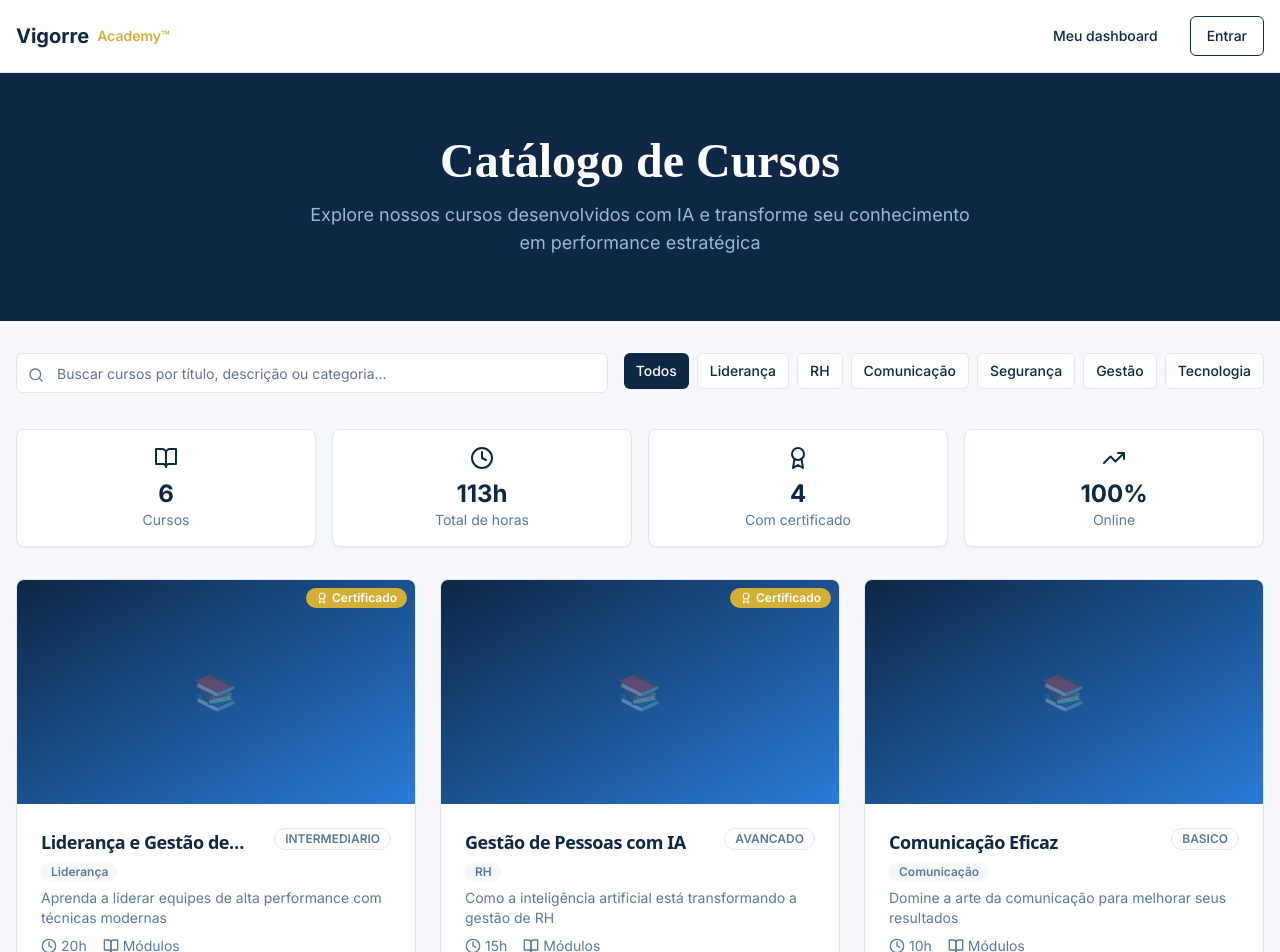
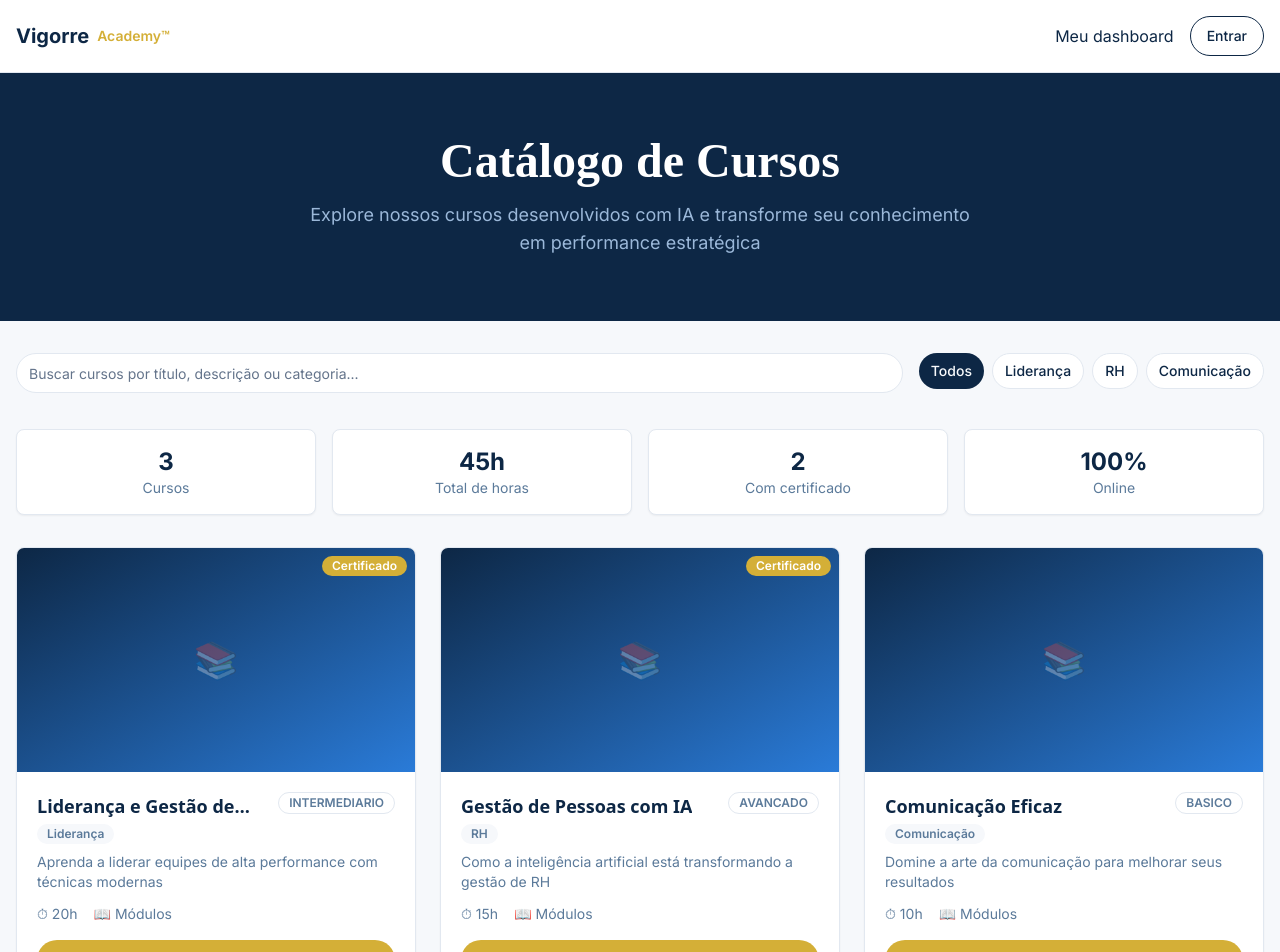
Before and after one commit to vigorreoficial/academy, a Next.js app: page /cursos in a window 1280 px wide. Shown: the top 952 px of the page. Built offline with nearby package versions, Linux system fonts and the light colour scheme.

Commit message:
Update page.tsx

```diff
--- a/app/cursos/page.tsx
+++ b/app/cursos/page.tsx
@@ -6,22 +6,25 @@ import { Button } from '@/components/ui/button'
 import { Input } from '@/components/ui/input'
 import { Card } from '@/components/ui/card'
 import { Badge } from '@/components/ui/badge'
-import { CourseCard } from '@/components/courses/CourseCard'
-import { createClient } from '@/lib/supabase/client'
-import { Search, BookOpen, Clock, Award, TrendingUp } from 'lucide-react'
+
+interface Curso {
+  id: string
+  titulo: string
+  descricao: string
+  carga_horaria: number
+  nivel: string
+  categoria: string
+  certificado: boolean
+}
 
 export default function CursosPage() {
-  const supabase = createClient()
-  const [cursos, setCursos] = useState<any[]>([])
+  const [cursos, setCursos] = useState<Curso[]>([])
   const [loading, setLoading] = useState(true)
   const [search, setSearch] = useState('')
   const [filtro, setFiltro] = useState('todos')
 
   useEffect(() => {
-    const carregarCursos = async () => {
-      try {
-        // Dados mock para teste
-        const cursosMock = [
+    const cursosMock: Curso[] = [
       {
         id: '1',
         titulo: 'Liderança e Gestão de Equipes',
@@ -29,7 +32,6 @@ export default function CursosPage() {
         carga_horaria: 20,
         nivel: 'INTERMEDIARIO',
         categoria: 'Liderança',
-            thumb_url: null,
         certificado: true
       },
       {
@@ -39,7 +41,6 @@ export default function CursosPage() {
         carga_horaria: 15,
         nivel: 'AVANCADO',
         categoria: 'RH',
-            thumb_url: null,
         certificado: true
       },
       {
@@ -49,49 +50,11 @@ export default function CursosPage() {
         carga_horaria: 10,
         nivel: 'BASICO',
         categoria: 'Comunicação',
-            thumb_url: null,
-            certificado: false
-          },
-          {
-            id: '4',
-            titulo: 'NR-10 - Segurança em Eletricidade',
-            descricao: 'Curso completo de segurança em instalações elétricas conforme NR-10',
-            carga_horaria: 40,
-            nivel: 'AVANCADO',
-            categoria: 'Segurança',
-            thumb_url: null,
-            certificado: true
-          },
-          {
-            id: '5',
-            titulo: 'Gestão de Projetos Ágeis',
-            descricao: 'Metodologias ágeis para gestão de projetos e equipes',
-            carga_horaria: 16,
-            nivel: 'INTERMEDIARIO',
-            categoria: 'Gestão',
-            thumb_url: null,
-            certificado: true
-          },
-          {
-            id: '6',
-            titulo: 'Excel Avançado para Negócios',
-            descricao: 'Domine as funcionalidades avançadas do Excel para análise de dados',
-            carga_horaria: 12,
-            nivel: 'INTERMEDIARIO',
-            categoria: 'Tecnologia',
-            thumb_url: null,
         certificado: false
       }
     ]
     setCursos(cursosMock)
-      } catch (error) {
-        console.error('Erro ao carregar cursos:', error)
-      } finally {
     setLoading(false)
-      }
-    }
-
-    carregarCursos()
   }, [])
 
   const cursosFiltrados = cursos.filter(curso => {
@@ -105,8 +68,11 @@ export default function CursosPage() {
 
   if (loading) {
     return (
-      <div className="min-h-screen flex items-center justify-center">
-        <div className="animate-spin rounded-full h-12 w-12 border-b-2 border-[#D4AF37]"></div>
+      <div className="min-h-screen flex items-center justify-center bg-[#F6F8FB]">
+        <div className="text-center">
+          <div className="w-12 h-12 border-4 border-[#D4AF37] border-t-transparent rounded-full animate-spin mx-auto"></div>
+          <p className="mt-4 text-[#5B7A9A]">Carregando cursos...</p>
+        </div>
       </div>
     )
   }
@@ -114,18 +80,18 @@ export default function CursosPage() {
   return (
     <div className="min-h-screen bg-[#F6F8FB]">
       {/* Header */}
-      <header className="bg-white border-b sticky top-0 z-10">
-        <div className="container mx-auto px-4 py-4 flex items-center justify-between">
+      <header className="bg-white border-b border-[#E2E8F0] sticky top-0 z-10">
+        <div className="max-w-7xl mx-auto px-4 py-4 flex items-center justify-between">
           <Link href="/" className="flex items-center gap-2">
             <span className="text-xl font-bold text-[#0D2745]">Vigorre</span>
             <span className="text-sm text-[#D4AF37] font-semibold">Academy™</span>
           </Link>
           <div className="flex items-center gap-4">
-            <Link href="/dashboard">
-              <Button variant="ghost" className="text-[#0D2745]">Meu dashboard</Button>
+            <Link href="/dashboard" className="text-[#0D2745] hover:text-[#2A7BD8] transition">
+              Meu dashboard
             </Link>
             <Link href="/login">
-              <Button variant="outline" className="border-[#0D2745] text-[#0D2745] hover:bg-[#0D2745] hover:text-white">
+              <Button variant="outline" className="border-[#0D2745] text-[#0D2745] hover:bg-[#0D2745] hover:text-white rounded-full">
                 Entrar
               </Button>
             </Link>
@@ -135,7 +101,7 @@ export default function CursosPage() {
 
       {/* Hero */}
       <section className="bg-[#0D2745] text-white py-16">
-        <div className="container mx-auto px-4 text-center">
+        <div className="max-w-7xl mx-auto px-4 text-center">
           <h1 className="text-4xl md:text-5xl font-bold mb-4" style={{ fontFamily: 'Plus Jakarta Sans' }}>
             Catálogo de Cursos
           </h1>
@@ -146,16 +112,15 @@ export default function CursosPage() {
       </section>
 
       {/* Main */}
-      <main className="container mx-auto px-4 py-8">
-        {/* Busca e Filtros */}
+      <main className="max-w-7xl mx-auto px-4 py-8">
+        {/* Busca */}
         <div className="flex flex-col md:flex-row gap-4 mb-8">
-          <div className="flex-1 relative">
-            <Search className="absolute left-3 top-1/2 transform -translate-y-1/2 text-[#5B7A9A] w-4 h-4" />
+          <div className="flex-1">
             <Input
               placeholder="Buscar cursos por título, descrição ou categoria..."
               value={search}
               onChange={(e) => setSearch(e.target.value)}
-              className="pl-10 bg-white border-[#E2E8F0] focus:border-[#2A7BD8]"
+              className="w-full rounded-full border-[#E2E8F0] bg-white focus:border-[#2A7BD8] focus:ring-2 focus:ring-[#2A7BD8]/20"
             />
           </div>
           <div className="flex gap-2 overflow-x-auto pb-2">
@@ -163,7 +128,7 @@ export default function CursosPage() {
               variant={filtro === 'todos' ? 'default' : 'outline'}
               size="sm"
               onClick={() => setFiltro('todos')}
-              className={filtro === 'todos' ? 'bg-[#0D2745] hover:bg-[#14365E]' : 'border-[#E2E8F0]'}
+              className={filtro === 'todos' ? 'bg-[#0D2745] hover:bg-[#14365E] rounded-full' : 'rounded-full'}
             >
               Todos
             </Button>
@@ -173,7 +138,7 @@ export default function CursosPage() {
                 variant={filtro === cat ? 'default' : 'outline'}
                 size="sm"
                 onClick={() => setFiltro(cat)}
-                className={filtro === cat ? 'bg-[#0D2745] hover:bg-[#14365E]' : 'border-[#E2E8F0]'}
+                className={filtro === cat ? 'bg-[#0D2745] hover:bg-[#14365E] rounded-full' : 'rounded-full'}
               >
                 {cat}
               </Button>
@@ -184,26 +149,22 @@ export default function CursosPage() {
         {/* Estatísticas */}
         <div className="grid grid-cols-2 md:grid-cols-4 gap-4 mb-8">
           <Card className="p-4 text-center border-[#E2E8F0] shadow-sm">
-            <BookOpen className="w-6 h-6 mx-auto text-[#0D2745] mb-2" />
             <div className="text-2xl font-bold text-[#0D2745]">{cursos.length}</div>
             <div className="text-sm text-[#5B7A9A]">Cursos</div>
           </Card>
           <Card className="p-4 text-center border-[#E2E8F0] shadow-sm">
-            <Clock className="w-6 h-6 mx-auto text-[#0D2745] mb-2" />
             <div className="text-2xl font-bold text-[#0D2745]">
               {cursos.reduce((acc, c) => acc + c.carga_horaria, 0)}h
             </div>
             <div className="text-sm text-[#5B7A9A]">Total de horas</div>
           </Card>
           <Card className="p-4 text-center border-[#E2E8F0] shadow-sm">
-            <Award className="w-6 h-6 mx-auto text-[#0D2745] mb-2" />
             <div className="text-2xl font-bold text-[#0D2745]">
               {cursos.filter(c => c.certificado).length}
             </div>
             <div className="text-sm text-[#5B7A9A]">Com certificado</div>
           </Card>
           <Card className="p-4 text-center border-[#E2E8F0] shadow-sm">
-            <TrendingUp className="w-6 h-6 mx-auto text-[#0D2745] mb-2" />
             <div className="text-2xl font-bold text-[#0D2745]">100%</div>
             <div className="text-sm text-[#5B7A9A]">Online</div>
           </Card>
@@ -212,31 +173,49 @@ export default function CursosPage() {
         {/* Grid de Cursos */}
         {cursosFiltrados.length === 0 ? (
           <div className="text-center py-16">
-            <BookOpen className="w-16 h-16 mx-auto text-[#5B7A9A] opacity-50 mb-4" />
+            <div className="text-6xl mb-4">📚</div>
             <h3 className="text-xl font-semibold text-[#0D2745] mb-2">Nenhum curso encontrado</h3>
-            <p className="text-[#5B7A9A]">
-              Tente ajustar sua busca ou filtros para encontrar o que procura
-            </p>
+            <p className="text-[#5B7A9A]">Tente ajustar sua busca ou filtros</p>
           </div>
         ) : (
           <div className="grid sm:grid-cols-2 lg:grid-cols-3 gap-6">
             {cursosFiltrados.map((curso) => (
-              <CourseCard
-                key={curso.id}
-                id={curso.id}
-                title={curso.titulo}
-                description={curso.descricao}
-                thumbnail={curso.thumb_url}
-                cargaHoraria={curso.carga_horaria}
-                nivel={curso.nivel}
-                certificado={curso.certificado}
-                categoria={curso.categoria}
-              />
+              <Card key={curso.id} className="overflow-hidden hover:shadow-xl hover:-translate-y-1 transition-all duration-300 border-[#E2E8F0]">
+                <div className="aspect-video bg-gradient-to-br from-[#0D2745] to-[#2A7BD8] flex items-center justify-center relative">
+                  <span className="text-white text-4xl opacity-30">📚</span>
+                  {curso.certificado && (
+                    <Badge className="absolute top-2 right-2 bg-[#D4AF37] text-white border-0">
+                      Certificado
+                    </Badge>
+                  )}
+                </div>
+                <div className="p-5">
+                  <div className="flex items-start justify-between gap-2">
+                    <h3 className="text-lg font-bold text-[#0D2745] line-clamp-1">{curso.titulo}</h3>
+                    <Badge variant="outline" className="text-xs border-[#E2E8F0] text-[#5B7A9A]">
+                      {curso.nivel}
+                    </Badge>
+                  </div>
+                  <Badge variant="secondary" className="text-xs bg-[#F6F8FB] text-[#5B7A9A] border-0 mt-1">
+                    {curso.categoria}
+                  </Badge>
+                  <p className="text-sm text-[#5B7A9A] mt-2 line-clamp-2">{curso.descricao}</p>
+                  <div className="flex items-center gap-4 mt-3 text-sm text-[#5B7A9A]">
+                    <span>⏱ {curso.carga_horaria}h</span>
+                    <span>📖 Módulos</span>
+                  </div>
+                  <Link href={`/cursos/${curso.id}`} className="mt-4 block">
+                    <Button className="w-full bg-[#D4AF37] hover:bg-[#C49F27] text-white rounded-full">
+                      Ver curso
+                    </Button>
+                  </Link>
+                </div>
+              </Card>
             ))}
           </div>
         )}
 
-        {/* Footer da página */}
+        {/* Footer */}
         <div className="mt-12 text-center text-sm text-[#5B7A9A]">
           <p>Empresas: curadoria sob medida + integração com PDI</p>
           <Link href="/dashboard/cursos/novo" className="text-[#2A7BD8] hover:underline">
```
Lines whose indentation alone changed are shown as unchanged.
